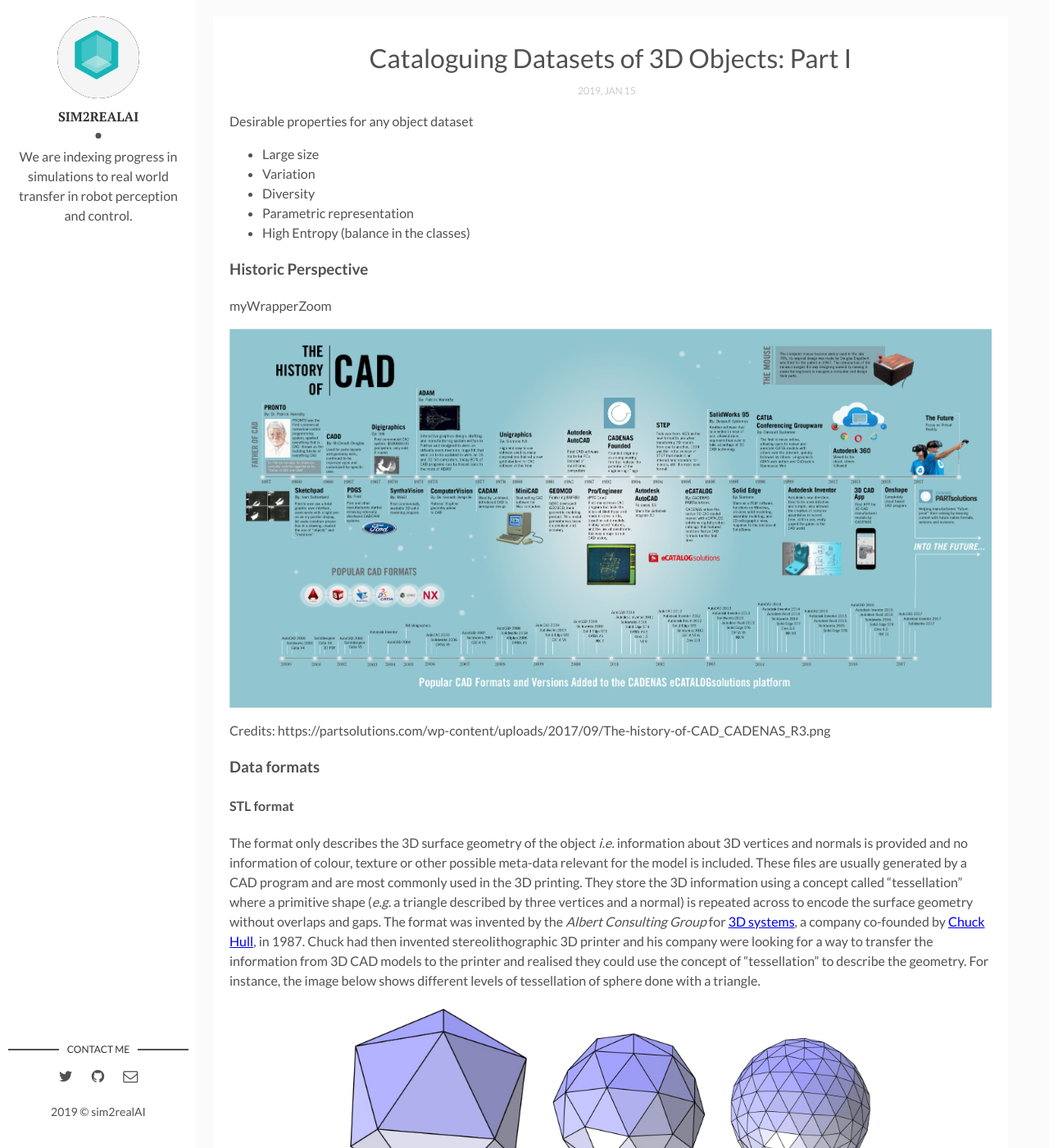
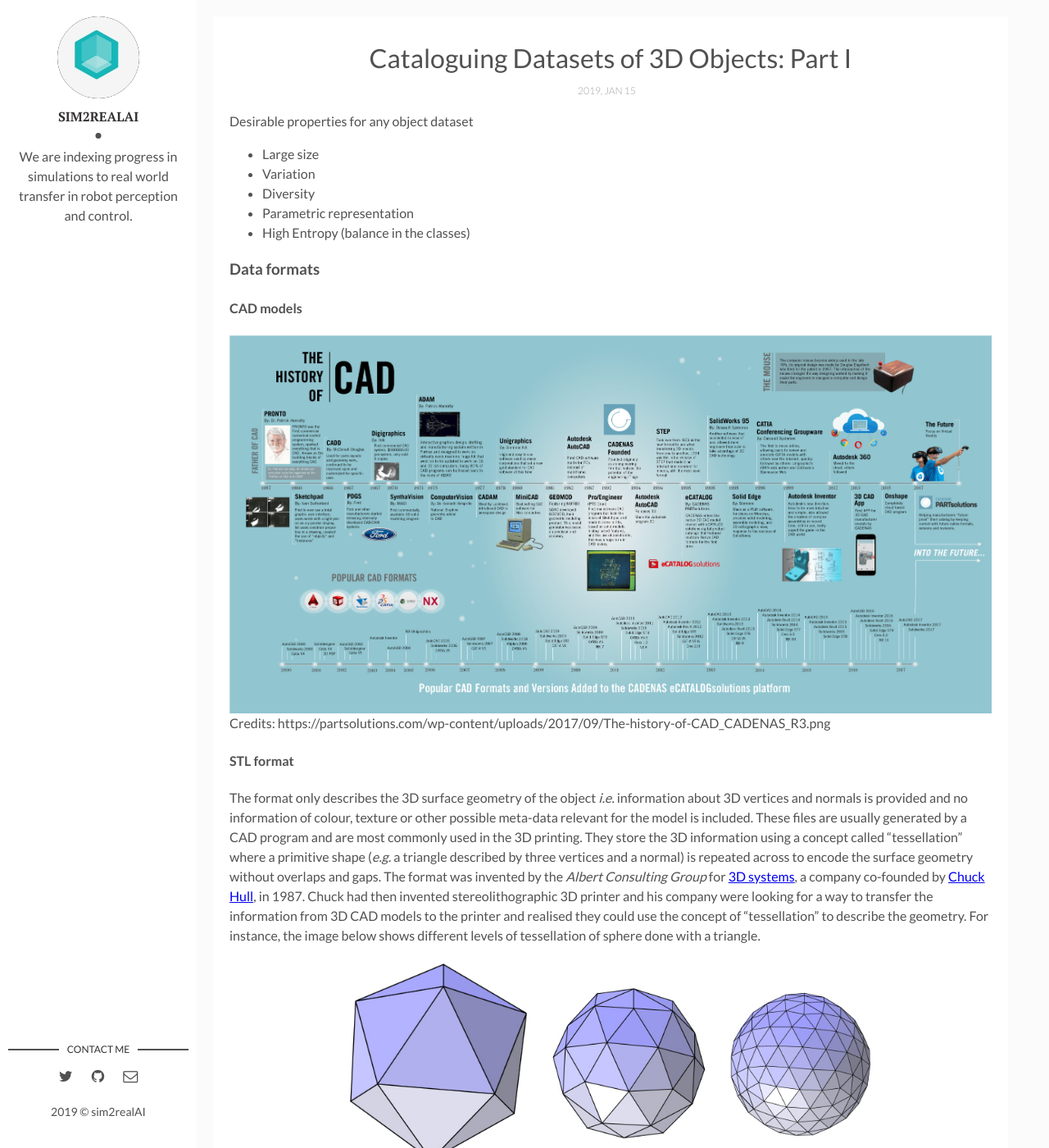
Before and after one commit to backupsim2realai/backupsim2realai.github.io, a Jekyll site: the page built from _posts/2019-01-15-Synthetic-Datasets-of-Objects-Part-I.markdown, in a window 1280 px wide and 1400 px high. Shown: the whole window at 82% size. Built offline with Jekyll 4.4.1, drawn with Linux system fonts in a browser that asks for light colours; emoji names are drawn with the system emoji font.

Commit message:
update
Signed-off-by: Ankur Handa <ahanda@nvidia.com>

```diff
--- a/_posts/2019-01-15-Synthetic-Datasets-of-Objects-Part-I.markdown
+++ b/_posts/2019-01-15-Synthetic-Datasets-of-Objects-Part-I.markdown
@@ -14,24 +14,12 @@
 -  Parametric representation
 -  High Entropy (balance in the classes)
 
-### Historic Perspective
+### Data formats
 
+#### CAD models
 
-<!--Image zooming
 [![](/assets/img/2019-01-15/The-history-of-CAD_CADENAS_R3.jpg)](/assets/img/2019-01-15/The-history-of-CAD_CADENAS_R3.jpg){:width="70%"}
--->
-
-myWrapperZoom
-
-![image-title-here](/assets/img/2019-01-15/The-history-of-CAD_CADENAS_R3.jpg){:class="myzoom-wrapper"}
-
-
-<!--<center><img src="/assets/img/2019-01-15/The-history-of-CAD_CADENAS_R3.jpg" width="1024"></center>
--->
 Credits: https://partsolutions.com/wp-content/uploads/2017/09/The-history-of-CAD_CADENAS_R3.png
-
-
-### Data formats
 
 #### STL format
 The format only describes the 3D surface geometry of the object *i.e.* information about 3D vertices and normals is provided and no information of colour, texture or other possible meta-data relevant for the model is included. These files are usually generated by a CAD program and are most commonly used in the 3D printing. They store the 3D information using a concept called "tessellation" where a primitive shape (*e.g.* a triangle described by three vertices and a normal) is repeated across to encode the surface geometry without overlaps and gaps. The format was invented by the _Albert Consulting Group_ for [3D systems](https://en.wikipedia.org/wiki/3D_Systems), a company co-founded by [Chuck Hull](https://en.wikipedia.org/wiki/Chuck_Hull), in 1987. Chuck had then invented stereolithographic 3D printer and his company were looking for a way to transfer the information from 3D CAD models to the printer and realised they could use the concept of "tessellation" to describe the geometry. For instance, the image below shows different levels of tessellation of sphere done with a triangle.
```
